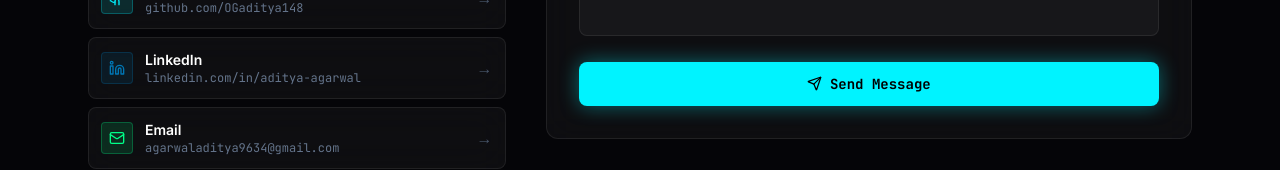
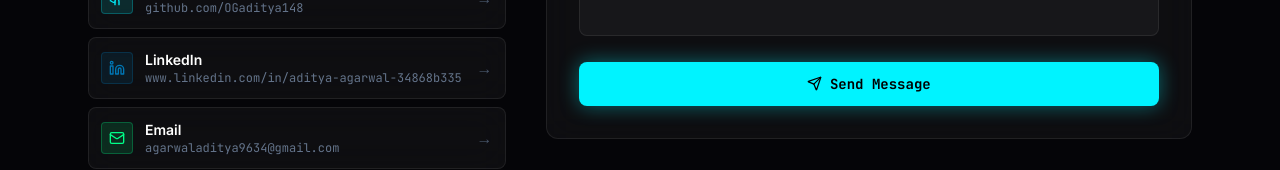
Before and after one commit to OGaditya148/Aditya.dev, a Next.js app: page / in a window 1280 px wide. Shown: the part 5451-5621 px from the top of the page. Built offline with nearby package versions, Linux system fonts and the light colour scheme.

Commit message:
Contacts fix

```diff
--- a/components/sections/AIPlayground.tsx
+++ b/components/sections/AIPlayground.tsx
@@ -23,7 +23,7 @@ const getResponse = (input: string): string => {
   if (q.includes('experience') || q.includes('soilherb') || q.includes('intern'))
     return '> ACTIVE MISSION: Soilherb (SDE Intern)\n\nStatus: ONLINE since June 2026\nReliability boost: +25%\nAPI latency reduction: -35% (MongoDB indexing)\nAutomated: 40 hrs/mo via AI pipelines\nCI/CD: ZERO bugs deployed\n\n[CURRENT IMPACT: CRITICAL]';
   if (q.includes('contact') || q.includes('hire') || q.includes('reach'))
-    return '> CONTACT CHANNELS\n\nEmail: agarwaladitya9634@gmail.com\nGitHub: github.com/OGaditya148\nLinkedIn: linkedin.com/in/aditya-agarwal\nLocation: Agra, India\n\n[STATUS: OPEN TO OPPORTUNITIES]';
+    return '> CONTACT CHANNELS\n\nEmail: agarwaladitya9634@gmail.com\nGitHub: github.com/OGaditya148\nLinkedIn: https://www.linkedin.com/in/aditya-agarwal-34868b335\nLocation: Agra, India\n\n[STATUS: OPEN TO OPPORTUNITIES]';
   if (q.includes('education') || q.includes('degree') || q.includes('cert'))
     return '> CREDENTIALS VERIFIED\n\nDegree: B.Tech CSE (Expected 2027)\nCertifications:\n  ☁ AWS Cloud Practitioner\n  🤖 Google AI Essentials\n  ⚛ Advanced React Developer\n  📊 Data Analyst Certificate\n\n[CLEARANCE: GRANTED]';
   if (q.includes('hello') || q.includes('hi') || q.includes('hey'))
--- a/lib/data.ts
+++ b/lib/data.ts
@@ -5,7 +5,7 @@ export const personalInfo = {
   name: 'Aditya Agarwal',
   location: 'Agra, India',
   github: 'https://github.com/OGaditya148',
-  linkedin: 'https://linkedin.com/in/aditya-agarwal',
+  linkedin: 'https://www.linkedin.com/in/aditya-agarwal-34868b335',
   email: 'agarwaladitya9634@gmail.com',
   title: 'Full-Stack Engineer',
   tagline: 'Building at the intersection of systems, AI & the web.',
```
